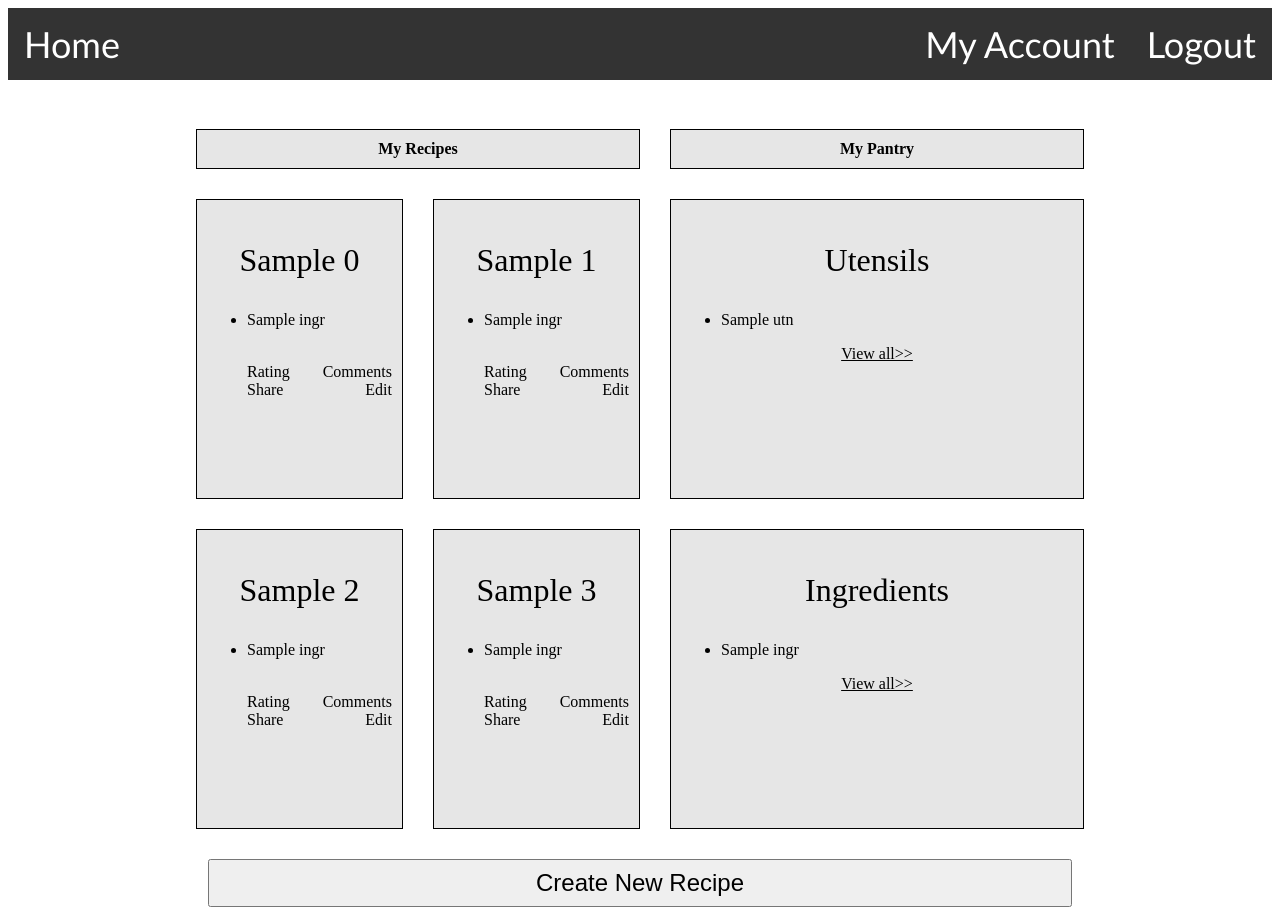
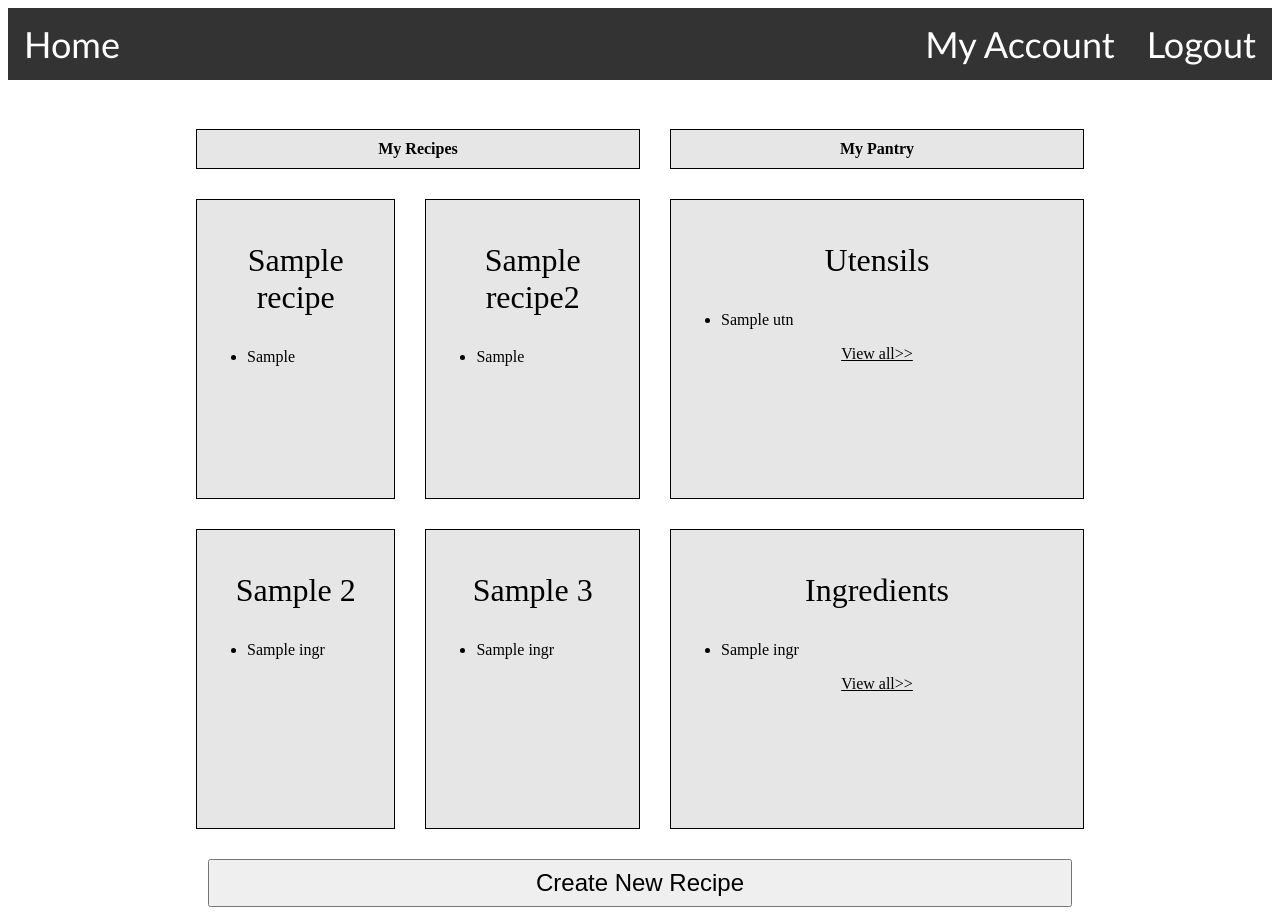
Before and after one commit to russellpAtCU/RecipeBuddy, a Django app: template django/recipebuddy/templates/accountHub.html in a window 1280 px wide. Run offline with Django 4.2, Linux system fonts and the light colour scheme; the template is opened without the code that fills it: most values are stand-ins (such as "Sample title", 1, 10 or a date in 2020).

Commit message:
messed with account hub

```diff
--- a/django/recipebuddy/mainApp/models.py
+++ b/django/recipebuddy/mainApp/models.py
@@ -65,14 +65,11 @@ class Recipe(models.Model):
 
     recipe_name = models.CharField('Recipe name', blank=True, max_length=200)
     author = models.CharField('Author', blank=True, max_length=35)
-    #instructions = models.JSONField(default=tuple, verbose_name="Instructions")
     instructions = models.TextField(verbose_name="Instructions", max_length=None)
     #ratings = models.JSONField(default=list[Rating], verbose_name="Ratings")
     #comments = models.JSONField(default=list[Comment], verbose_name="Comments")
     id = models.UUIDField(primary_key=True, default=uuid.uuid4, editable=False)
-    #recipe_ingredients = models.JSONField(default=list, verbose_name="Ingredients")
     recipe_ingredients = models.TextField(verbose_name="Ingredients", max_length=300, blank=True)
-    #recipe_utensils = models.JSONField(default=list, verbose_name="Utensils")
     recipe_utensils = models.TextField(verbose_name="Utensils", blank=True, max_length=300)
     date = models.DateField('Created', default=Date.today)
 
--- a/django/recipebuddy/mainApp/views.py
+++ b/django/recipebuddy/mainApp/views.py
@@ -1,8 +1,6 @@
 from multiprocessing import context
 from urllib import request
-from uuid import UUID, uuid4
 import uuid
-from django.forms import UUIDField
 from django.http import HttpResponse
 from django.shortcuts import render, redirect
 from django.contrib.auth.models import User, auth
@@ -13,7 +11,6 @@ from django.views.generic.base import RedirectView
 from .models import Recipe, Profile
 
 # Create views here
-# - Should migrate to view classes
 
 def search_recipes(search_str, type):
     results = list[Recipe]
@@ -88,7 +85,6 @@ def account_hub_view(request):
             recipes_ingredients.append(recipe_ingr)
             recipe_utn = recipe.get_recipe_utensils().split(', ')
             recipes_utensils.append(recipe_utn)
-
     recipe_count = recipes.__len__
 
     return render(request, "accountHub.html", {'profile':profile, 'utensils':utensils, 'ingredients':ingredients, 'recipes':recipes,
--- a/django/recipebuddy/static/css/mystyle.css
+++ b/django/recipebuddy/static/css/mystyle.css
@@ -1,5 +1,5 @@
 
-    .ul {
+  .ul {
 		margin: 0;
 		padding: 0;
 		list-style-position: inside;
--- a/django/recipebuddy/templates/accountHub.html
+++ b/django/recipebuddy/templates/accountHub.html
@@ -54,40 +54,29 @@
 				<th colspan = "2" style = "border: 1px solid black; background-color: #e6e6e6;">My Recipes</th>
 				<th colspan = "2" style = "border: 1px solid black; background-color: #e6e6e6;">My Pantry</th>
 			</tr>
+
+
+
 			<tr style="height:300px; vertical-align:top;">
+				{% for recipe in recipes %}
 				<td style = "border: 1px solid black; background-color: #e6e6e6;">
 					<a href = "ifthisisstillheresomethingwentwrong" style ="color:black; text-decoration:none;" id="recipeLink0">
-						<p style = "text-align:center; font-size:200%;">{{recipes.0.recipe_name}}</p>
+						<p style = "text-align:center; font-size:200%;">{{recipe.recipe_name}}</p>
 						<ul>
-							{% for ingr in recipes_ingredients.0 %}
-							<li>{{ingr}}</li>
+							<li>{{recipe.recipe_ingredients}}</li>
+						</ul>
+					</a>
+				</td>
 				{% endfor %}
-						</ul>
-						<ul style = "list-style-type:none;">
-							<li style = "display:inline; font-size:100%;"><br>Rating</li>
-							<li style = "display:inline; float:right; font-size:100%;">Comments</li>
-							<li style = "display:inline; font-size:100%;"><br>Share</li>
-							<li style = "display:inline; float:right; font-size:100%;">Edit</li>
+				<td class="recipe2" style = "border: 1px solid black; background-color: #e6e6e6;">
+					<a href = "ifthisisstillheresomethingwentwrong" style ="color:black; text-decoration:none;" id="recipeLink1">
+						<p style = "text-align:center; font-size:200%;">{{recipe2.recipe_name}}</p>
+						<ul>
+							<li>{{recipe2.recipe_ingredients}}</li>
 						</ul>
 					</a>
 				</td>
 
-				<td style = "border: 1px solid black; background-color: #e6e6e6;">
-					<a href = "ifthisisstillheresomethingwentwrong" style ="color:black; text-decoration:none;" id="recipeLink1">
-						<p style = "text-align:center; font-size:200%;">{{recipes.1.recipe_name}}</p>
-						<ul>
-							{% for ingr in recipes_ingredients.1 %}
-							<li>{{ingr}}</li>
-							{% endfor %}
-						</ul>
-						<ul style = "list-style-type:none;">
-							<li style = "display:inline; font-size:100%;"><br>Rating</li>
-							<li style = "display:inline; float:right; font-size:100%;">Comments</li>
-							<li style = "display:inline; font-size:100%;"><br>Share</li>
-							<li style = "display:inline; float:right; font-size:100%;">Edit</li>
-						</ul>
-					</a>
-				</td>
 
 				<td style = "border: 1px solid black; background-color: #e6e6e6; width:50%;">
 					<p style = "text-align:center; font-size:200%;">Utensils</p>
@@ -95,10 +84,13 @@
 						{% for utn in utensils %}
 						<li>{{utn}}</li>
 						{% endfor %}
-				</ul><p style = "text-decoration:underline; text-align:center;">View all&gt;&gt;</p></td>
+					</ul>
+					<p style = "text-decoration:underline; text-align:center;">View all&gt;&gt;</p>
+				</td>
 			</tr>
 
 			<tr style="height:300px; vertical-align:top;">
+
 				<td style = "border: 1px solid black; background-color: #e6e6e6;">
 					<a href = "ifthisisstillheresomethingwentwrong" style ="color:black; text-decoration:none;" id="recipeLink2">
 						<p style = "text-align:center; font-size:200%;">{{recipes.2.recipe_name}}</p>
@@ -106,12 +98,6 @@
 							{% for ingr in recipes_ingredients.2 %}
 							<li>{{ingr}}</li>
 							{% endfor %}
-						</ul>
-						<ul style = "list-style-type:none;">
-							<li style = "display:inline; font-size:100%;"><br>Rating</li>
-							<li style = "display:inline; float:right; font-size:100%;">Comments</li>
-							<li style = "display:inline; font-size:100%;"><br>Share</li>
-							<li style = "display:inline; float:right; font-size:100%;">Edit</li>
 						</ul>
 					</a>
 				</td>
@@ -123,20 +109,17 @@
 							<li>{{ingr}}</li>
 							{% endfor %}
 						</ul>
-						<ul style = "list-style-type:none;">
-							<li style = "display:inline; font-size:100%;"><br>Rating</li>
-							<li style = "display:inline; float:right; font-size:100%;">Comments</li>
-							<li style = "display:inline; font-size:100%;"><br>Share</li>
-							<li style = "display:inline; float:right; font-size:100%;">Edit</li>
-						</ul>
 					</a>
 				</td>
-				<td style = "border: 1px solid black; background-color: #e6e6e6; width:50%;"><p style = "text-align:center; font-size:200%;">Ingredients</p>
+				<td style = "border: 1px solid black; background-color: #e6e6e6; width:50%;">
+					<p style = "text-align:center; font-size:200%;">Ingredients</p>
 					<ul>
 						{% for ingr in ingredients %}
 						<li>{{ingr}}</li>
 						{% endfor %}
-				</ul><p style = "text-decoration:underline; text-align:center;">View all&gt;&gt;</p></td>
+					</ul><p style = "text-decoration:underline; text-align:center;">View all&gt;&gt;
+					</p>
+				</td>
 			</tr>
 
 		</table></center>
```
Also changed, not shown: django/recipebuddy/templates/index.html (+0 -10 lines), django/recipebuddy/db.sqlite3. Lines whose indentation alone changed are shown as unchanged.
